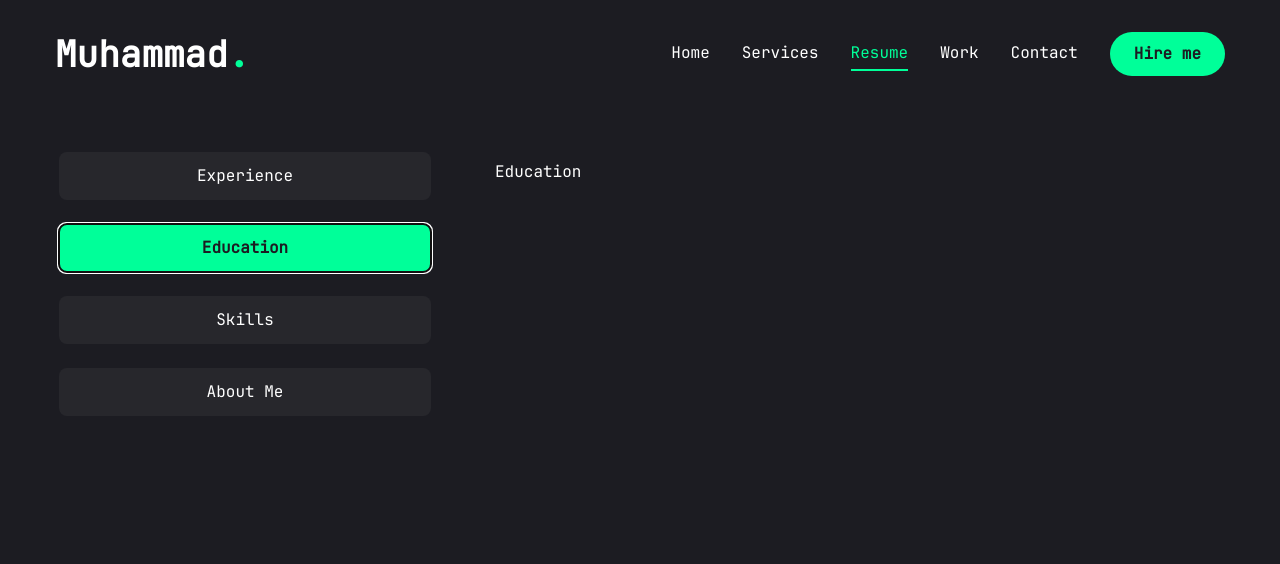
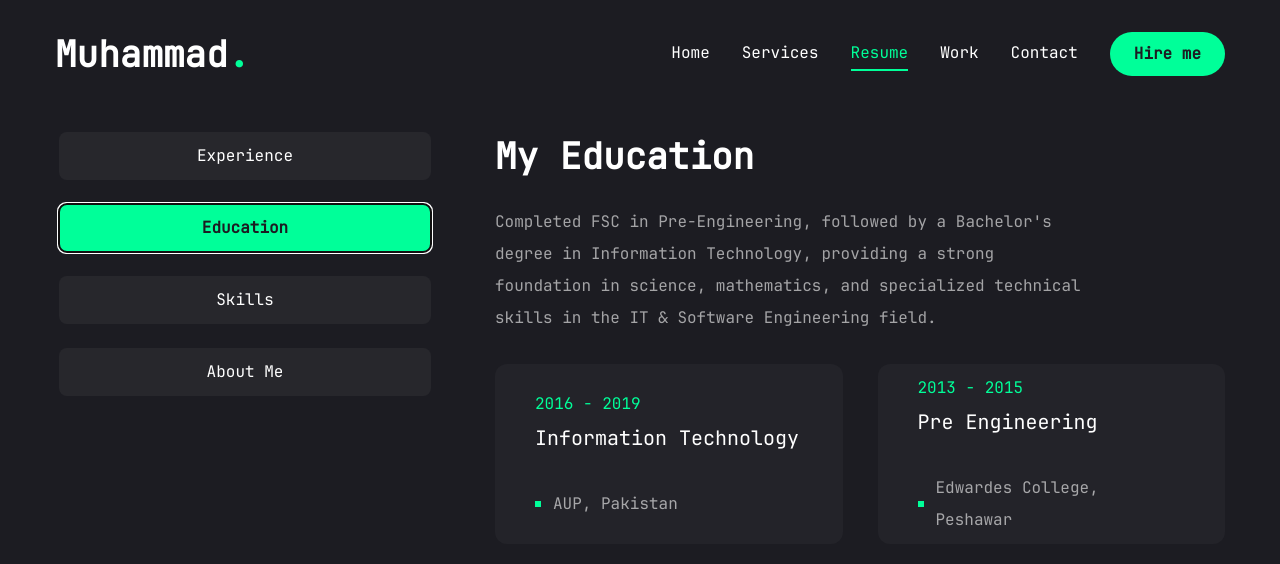
Before and after one commit to ishaq001/portfolio2, a Next.js app: page /resume in a window 1280 px wide. Both pictures are taken after a click on the tab "Education". Shown: the top 564 px of the page. Built offline with nearby package versions, Linux system fonts and the light colour scheme.

Commit message:
add education, skills, about section on resume page

```diff
--- a/app/resume/page.tsx
+++ b/app/resume/page.tsx
@@ -6,6 +6,8 @@ import {
   SiTypescript,
   SiMongodb,
   SiRedux,
+  SiPostgresql,
+  SiMysql,
 } from "react-icons/si"
 import {
   FaHtml5,
@@ -15,13 +17,14 @@ import {
   FaReact,
   FaFigma,
   FaGithub,
+  FaPython,
 } from "react-icons/fa"
 
 // About Me Data
 const aboutMe = {
   title: "About Me",
   description:
-    "lorem ipsum sit amet consectuar adispipsing elit. Voluptates quibsrams lorem ipsum sit amet consectuar adispipsing elit. Voluptates quibsrams",
+    "Skilled Software Engineer with 4+ years of experience in developing robust, efficient software. Proficient in API integration, creating reusable components, and ensuring high code quality. Expertise in analyzing requirements and architecting solutions to deliver user-centric applications that drive business success.",
   info: [
     {
       fieldName: "Name",
@@ -39,17 +42,18 @@ const aboutMe = {
       fieldName: "Nationality",
       fieldValue: "Pakistani",
     },
+
+    {
+      fieldName: "Freelance",
+      fieldValue: "Available",
+    },
     {
       fieldName: "Email",
       fieldValue: "ishaq404error@gmail.com",
     },
     {
-      fieldName: "Freelance",
-      fieldValue: "Available",
-    },
-    {
       fieldName: "Languages",
-      fieldValue: "English, Urdu, Hindi, Pushto",
+      fieldValue: "English, Urdu, Hindi ",
     },
   ],
 }
@@ -58,7 +62,7 @@ const experience = {
   icon: "/assets/resume/badge.svg",
   title: "My Experience",
   description:
-    "lorem ipsum sit amet consectuar adispipsing elit. Voluptates quibsrams lorem ipsum sit amet consectuar adispipsing elit. Voluptates quibsrams",
+    "I've developed innovative software applications by collaborating with teams to analyze requirements and architect solutions. I focus on API integration, creating reusable components, and maintaining high code quality to deliver robust and efficient solutions.",
   companies: [
     {
       company: "AT TECH",
@@ -82,10 +86,10 @@ const education = {
   icon: "/assets/resume/cap.svg",
   title: "My Education",
   description:
-    "lorem ipsum sit amet consectuar adispipsing elit. Voluptates quibsrams lorem ipsum sit amet consectuar adispipsing elit. Voluptates quibsrams",
+    "Completed FSC in Pre-Engineering, followed by a Bachelor's degree in Information Technology, providing a strong foundation in science, mathematics, and specialized technical skills in the IT & Software Engineering field.",
   degrees: [
     {
-      insitute: "The University of Agriculture Peshawar, Pakistan",
+      insitute: "AUP, Pakistan",
       degree: "Information Technology",
       duration: "2016 - 2019",
     },
@@ -99,7 +103,8 @@ const education = {
 // Skills Data
 const skills = {
   title: "My Skills",
-  description: "",
+  description:
+    "My expertise lies in harnessing the power of Javscript, React.js, Next JS, TypeScript, and the latest iterations of the MERN stack. Additionally, I am proficient in utilizing advanced frontend design frameworks like Material-UI, Tailwind CSS and crafting responsive layouts.",
   skillsList: [
     {
       icon: <FaHtml5 />,
@@ -153,6 +158,18 @@ const skills = {
       icon: <FaGithub />,
       name: "Github",
     },
+    {
+      icon: <FaPython />,
+      name: "Python",
+    },
+    {
+      icon: <SiMysql />,
+      name: "MySql",
+    },
+    {
+      icon: <SiPostgresql />,
+      name: "Postgres SQL",
+    },
   ],
 }
 
@@ -178,7 +195,7 @@ const Resume = () => {
           ease: "easeIn",
         },
       }}
-      className='min-h-[80vh] flex items-center justify-center py-12 xl:py-0'
+      className='min-h-[85vh] flex items-center justify-center py-12 xl:py-0'
     >
       <div className='container mx-auto'>
         <Tabs
@@ -196,7 +213,7 @@ const Resume = () => {
           </TabsList>
 
           {/* content */}
-          <div className='min-h-[70vh] w-full'>
+          <div className='min-h-[80vh] w-full'>
             {/* Experience */}
             <TabsContent
               value='experience'
@@ -238,23 +255,101 @@ const Resume = () => {
               value='education'
               className='w-full'
             >
-              Education
+              <div className='flex flex-col gap-[30px] text-center xl:text-left'>
+                <h3 className='text-4xl font-bold'>{education.title}</h3>
+                <p className='max-w-[600px] text-white/60 mx-auto xl:mx-0'>
+                  {education.description}
+                </p>
+                <ScrollArea className='h-[400px]'>
+                  <ul className='grid grid-cols-1 lg:grid-cols-2 gap-[35px]'>
+                    {education.degrees.map(
+                      ({ insitute, duration, degree }, index) => {
+                        return (
+                          <li
+                            key={index}
+                            className='bg-[#232329] h-[180px] py-6 px-10 rounded-xl flex flex-col justify-center items-center lg:items-start gap-1'
+                          >
+                            <span className='text-accent'>{duration}</span>
+                            <h3 className='text-xl max-w-[280px] min-h-[60px] text-center lg:text-left'>
+                              {degree}
+                            </h3>
+                            <div className='flex items-center gap-3'>
+                              <span className='w-[6px] h-[6px] rounded-ful bg-accent'></span>
+                              <p className='text-white/60'>{insitute}</p>
+                            </div>
+                          </li>
+                        )
+                      }
+                    )}
+                  </ul>
+                </ScrollArea>
+              </div>
             </TabsContent>
 
             {/* Skills */}
             <TabsContent
               value='skills'
-              className='w-full'
+              className='w-full '
             >
-              Skills
+              <div className='flex flex-col gap-[30px]'>
+                <div className='flex flex-col gap-[30px] text-center xl:text-left'>
+                  <h3 className='text-4xl font-bold'>{skills.title}</h3>
+                  <p className='max-w-[600px] text-white/60 mx-auto xl:mx-0'>
+                    {skills.description}
+                  </p>
+                </div>
+                <ul className='grid grid-cols-2 sm:grid-cols-3 md:grid-cols-6 gap-4'>
+                  {skills.skillsList.map(({ icon, name }, index) => {
+                    return (
+                      <li key={index}>
+                        <TooltipProvider delayDuration={100}>
+                          <Tooltip>
+                            <TooltipTrigger className='w-full h-[100px] bg-[#232329] rounded-xl flex justify-center items-center group'>
+                              <div className='text-[45px] group-hover:text-accent transition-all duration-300'>
+                                {icon}
+                              </div>
+                            </TooltipTrigger>
+                            <TooltipContent>
+                              <p>{name}</p>
+                            </TooltipContent>
+                          </Tooltip>
+                        </TooltipProvider>
+                      </li>
+                    )
+                  })}
+                </ul>
+              </div>
             </TabsContent>
 
             {/* About me */}
             <TabsContent
               value='about'
-              className='w-full'
+              className='w-full text-center xl:text-left'
             >
-              About me
+              <div className='flex flex-col gap-[30px]'>
+                <h3 className='text-4xl font-bold'>{aboutMe.title}</h3>
+                <p className='max-w-[600px] text-white/60 mx-auto xl:mx-0'>
+                  {aboutMe.description}
+                </p>
+                <ul className='grid grid-cols-1 xl:grid-cols-2 gap-y-6 max-w-[720px] mx-auto xl:mx-0'>
+                  {aboutMe.info.map(({ fieldName, fieldValue }, index) => {
+                    return (
+                      <li
+                        className='flex items-center justify-center xl:justify-start'
+                        key={index}
+                      >
+                        <div className='flex items-center gap-3'>
+                          {/* green dot */}
+                          <span className='w-[6px] h-[6px] rounded-ful bg-accent'></span>
+
+                          <span className='text-white/60'>{fieldName}:</span>
+                          <span className='text-[18px]'>{fieldValue}</span>
+                        </div>
+                      </li>
+                    )
+                  })}
+                </ul>
+              </div>
             </TabsContent>
           </div>
         </Tabs>
--- a/app/services/page.tsx
+++ b/app/services/page.tsx
@@ -51,7 +51,7 @@ const Services = () => {
               ease: "easeIn",
             },
           }}
-          className='grid grid-cols-1 md:grid-cols-2 gap-[50px]'
+          className='grid grid-cols-1 md:grid-cols-2 gap-[80px]'
         >
           {services.map(({ description, href, num, title }, index) => {
             return (
```
